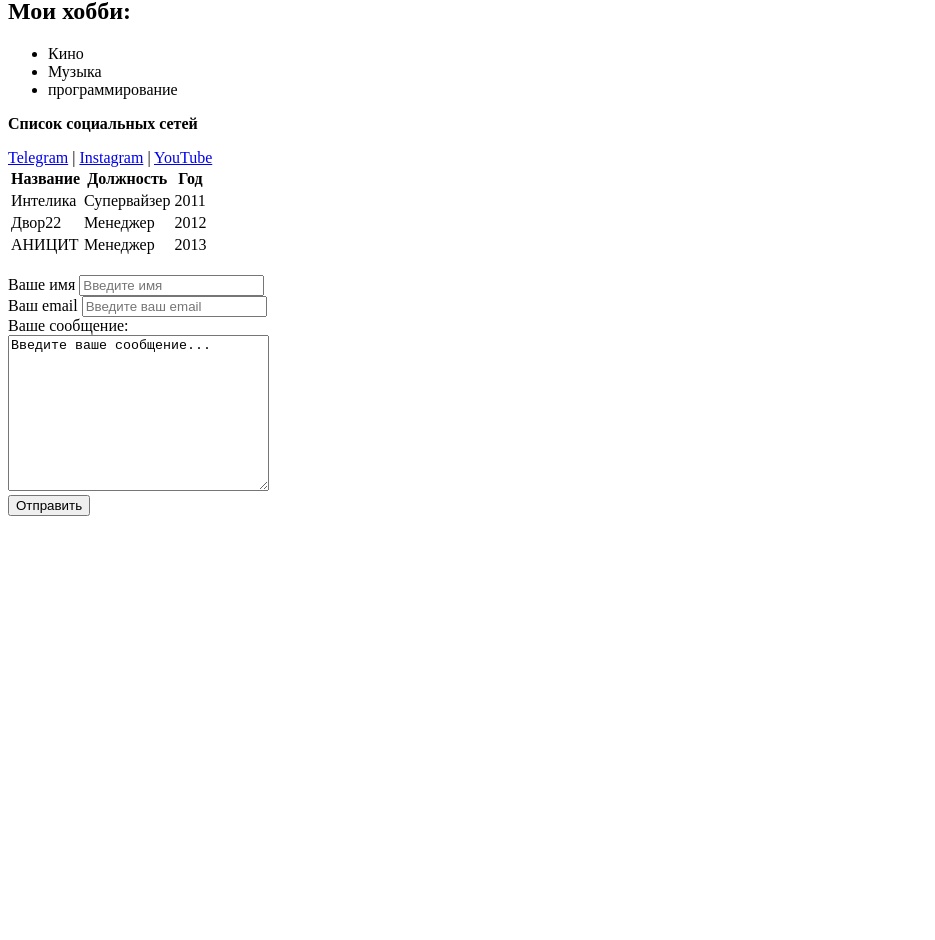
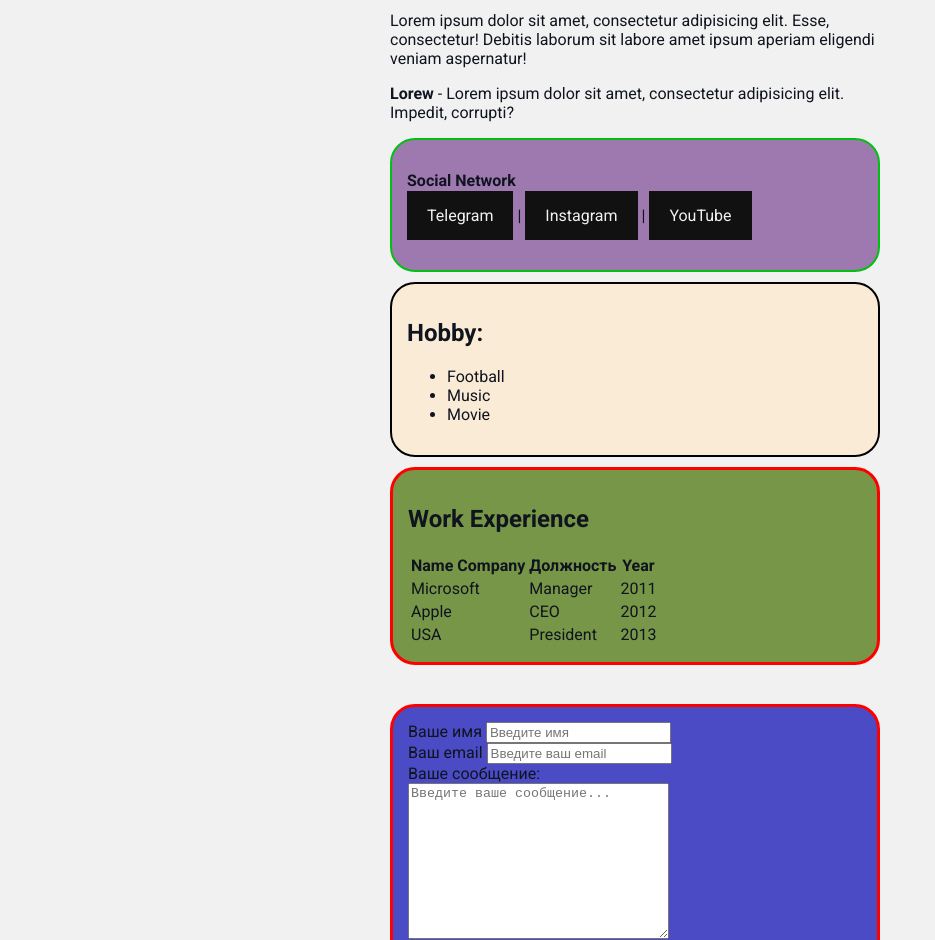
Before and after one commit to butyrskiy/first, a plain HTML site: page index.html in a window 1280 px wide. Shown: the part 299-1239 px from the top of the page, without its empty margins (0-935 px from the left). Before the commit the page ends 823 px from the top, so only its background shows below. Drawn offline with Linux system fonts and the light colour scheme.

Commit message:
add styles

```diff
--- a/index.html
+++ b/index.html
@@ -5,54 +5,67 @@
     <meta http-equiv="X-UA-Compatible" content="IE=edge">
     <meta name="viewport" content="width=device-width, initial-scale=1.0">
     <title>IMG & Links</title>
+    <link rel="stylesheet" href="styles.css">
 </head>
 <body>
-    <img src="avatar (1442x1920).jpg" alt="Моё личное фото" width="100">
-    <h1>Denis Butyrskiy</h1>
-    <p>Живу в городе <strong>Барнаул</strong>. Изучаю <em>программирование</em>.</p>
+    <div class="container">
+        <div class="info">
+            <img src="avatar.jpg" alt="Моё личное фото" width="150" class="avatar">
+                <div class="info-text">
+                    <h1>Leonardo DiCaprio</h1>
 
-    <p><strong>Цель</strong> - как можно скорее уехать за пределы РФ.</p>
+                    <p>Lorem ipsum dolor sit amet, consectetur adipisicing elit. Esse, consectetur! Debitis laborum sit labore amet ipsum aperiam eligendi veniam aspernatur!
 
-    <H2>Мои хобби:</H2>
+                    <p><strong>Lorew</strong> - Lorem ipsum dolor sit amet, consectetur adipisicing elit. Impedit, corrupti?</p>
+
+                    <div class="social">
+                        <p><b>Social Network</b></p>
+                        <a class="btn" href="1" target="_blank">Telegram</a> |
+                        <a class="btn" href="1" target="_blank">Instagram</a> |
+                        <a class="btn" href="1" target="_blank">YouTube</a>
+                    </div>
+                </div>
+        </div>
+
+        <div class="hobby">
+            <h2>Hobby:</h2>
                 <ul>
-        <li>Кино</li>
-        <li>Музыка</li>
-        <li>программирование</li>
+                    <li>Football</li>
+                    <li>Music</li>
+                    <li>Movie</li>
                 </ul>
+        </div>
 
-    <p><b>Список социальных сетей</b></p>
-    <a href="https://t.me/butyrskiy" target="_blank">Telegram</a> |
-    <a href="https://t.me/butyrskiy" target="_blank">Instagram</a> |
-    <a href="https://t.me/butyrskiy" target="_blank">YouTube</a>
-
-    <table>
+        <div class="work_experience">
+            <h2>Work Experience</h2>
+            <table class="table">
                 <thead>
-            <th>Название</th>
+                    <th>Name Company</th>
                     <th>Должность</th>
-            <th>Год</th>
+                    <th>Year</th>
                 </thead>
                 <tbody>
                     <tr>
-                <td>Интелика</td>
-                <td>Супервайзер</td>
+                        <td>Microsoft</td>
+                        <td>Manager</td>
                         <td>2011</td>
                     </tr>
                     <tr>
-                <td>Двор22</td>
-                <td>Менеджер</td>
+                        <td>Apple</td>
+                        <td>CEO</td>
                         <td>2012</td>
                     </tr>
                     <tr>
-                <td>АНИЦИТ</td>
-                <td>Менеджер</td>
+                        <td>USA</td>
+                        <td>President</td>
                         <td>2013</td>
                     </tr>
                 </tbody>
             </table>
-
+        </div>
         <br>
 
-    <div>
+        <div class="feedback">
             <label for="name">Ваше имя</label>
             <input type="text" id="name" placeholder="Введите имя">
             <br>
@@ -62,10 +75,10 @@
             <br>
 
             <label for="text">Ваше сообщение:</label><br>
-        <textarea name="" id="" cols="30" rows="10">Введите ваше сообщение...</textarea>
+            <textarea name="" id="" cols="30" rows="10" placeholder="Введите ваше сообщение..."></textarea>
             <br>
-
-        <button>Отправить<!DOCTYPE html></button>
+            <button class="btn">Отправить!</button>
+        </div>
     </div>
 </body>
 </html>
--- /dev/null
+++ b/styles.css
@@ -0,0 +1,93 @@
+@import url('https://fonts.googleapis.com/css2?family=Roboto:ital,wght@0,100;0,300;0,400;0,700;1,100;1,300;1,400;1,700&display=swap');
+
+
+body {
+    font-family: 'Roboto', sans-serif;
+    font-size: 16px;
+    font-weight: 400;
+
+    background-color: #f1f1f1;
+    color: #0f141e;
+}
+
+.container {
+    width: 500px;
+
+    margin: auto;
+}
+
+.avatar {
+    box-shadow: 4px 4px 14px rgba(0, 0, 0, 0.25);
+}
+
+.social {
+    padding: 15px;
+    margin: 10px;
+    margin-left: 0;
+    height: 100px;
+
+    background-color: rgb(158, 121, 175);
+    border: 2px solid rgb(1, 192, 17);
+    border-radius: 25px;
+}
+
+.hobby {
+    padding: 15px;
+    margin: 10px;
+    margin-left: 0;
+
+    background-color: antiquewhite;
+    border: 2px solid black;
+    border-radius: 25px;
+}
+
+.work_experience {
+    padding: 15px;
+    margin: 10px;
+    margin-left: 0;
+
+    background-color: rgb(119, 150, 72);
+    border: 3px solid red;
+    border-radius: 25px;
+}
+
+.feedback {
+    padding: 15px;
+    margin: 10px;
+    margin-left: 0;
+
+    background-color: rgb(75, 75, 197);
+    border: 3px solid red;
+    border-radius: 25px;
+}
+
+a {
+    text-decoration: none;
+}
+
+a:hover {
+    color: #00ff4c;
+}
+
+a:visited {
+    color: rgb(255, 0, 0);
+}
+
+a:active {
+    color: #0f141e;
+}
+
+.btn {
+    background-color: #111;
+    cursor: pointer;
+    color: #f1f1f1;
+    /* border-radius: 25px; */
+    border: none;
+    font-family: inherit;
+    padding: 15px 20px;
+}
+
+.btn:hover {
+    background-color: grey;
+    color: orange;
+}
```
Also changed, not shown: avatar.jpg (added). Lines whose indentation alone changed are shown as unchanged.
